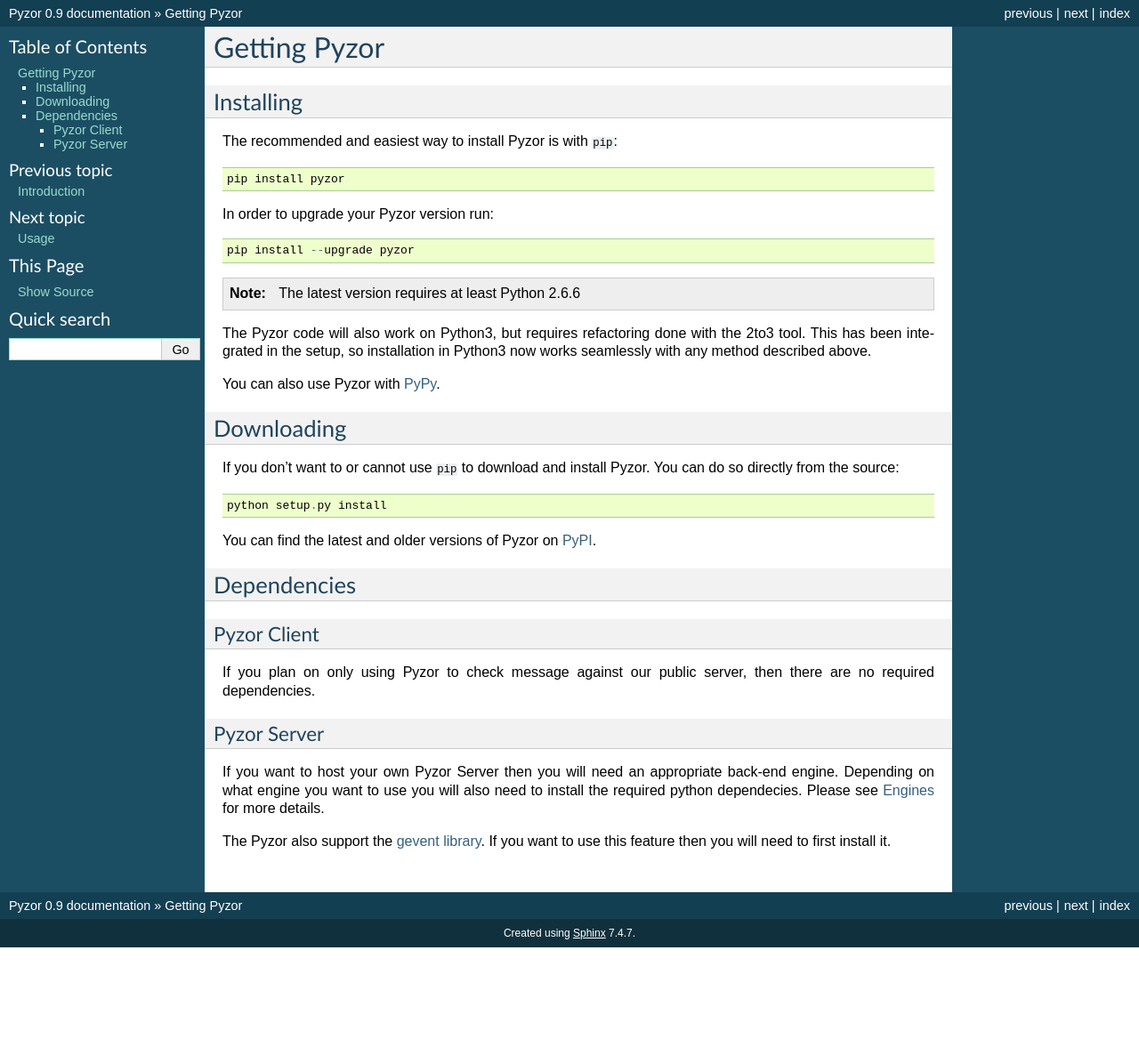
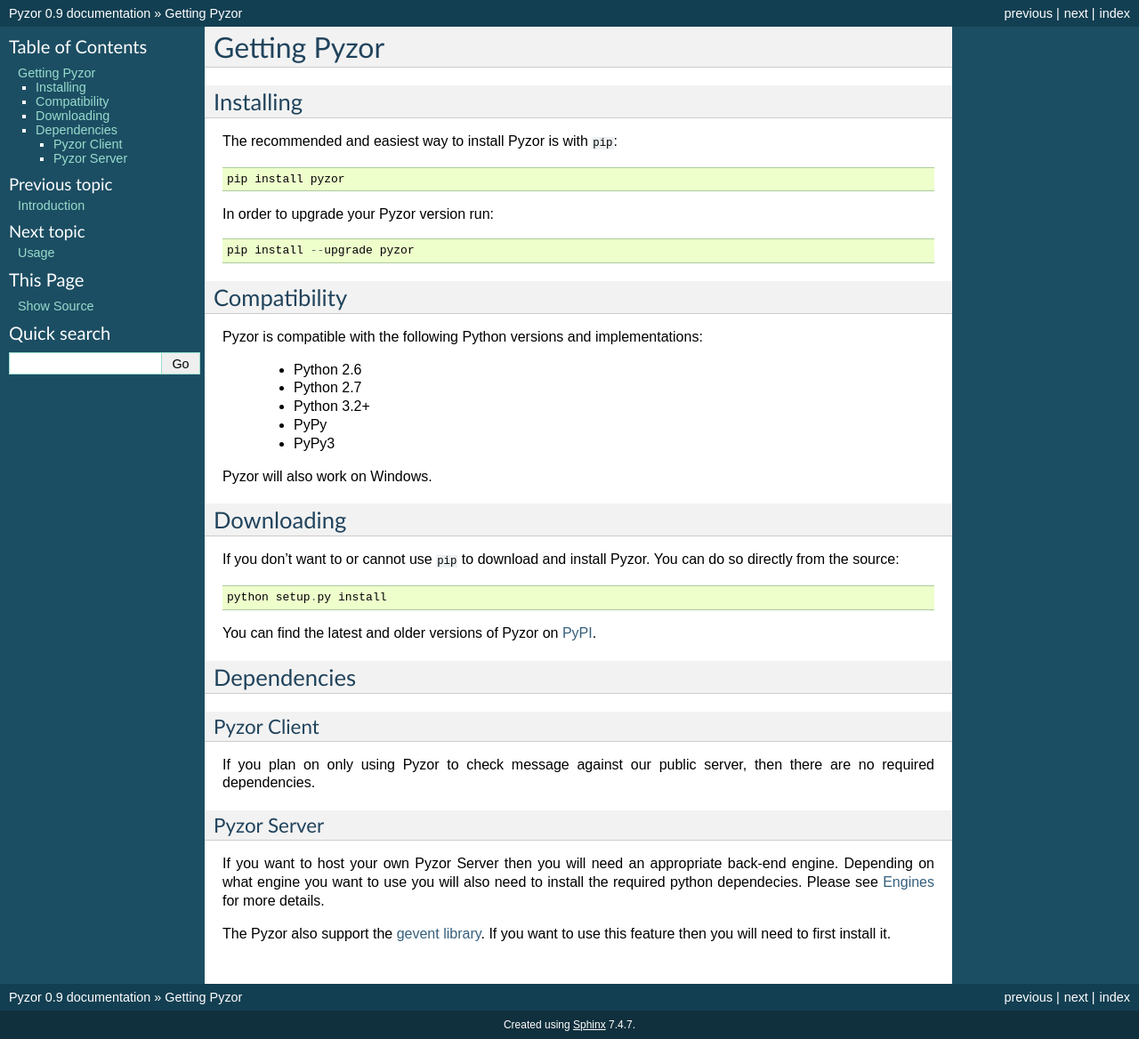
Before and after one commit to SpamExperts/pyzor, a Sphinx documentation site: the page built from docs/installation.rst, in a window 1280 px wide. Shown: the whole page at 89% size. Built offline with Sphinx 7.4.7, drawn with Linux system fonts in a browser that asks for light colours; before the commit the page ends 1065 px from its top, so only the background shows below that.

Commit message:
Refs. #24. Add full list of Python version on which Pyzor will work.

```diff
--- a/docs/installation.rst
+++ b/docs/installation.rst
@@ -11,15 +11,19 @@
 
     pip install --upgrade pyzor
 
-.. note::
 
-   The latest version requires at least Python 2.6.6
+Compatibility
+-------------
 
-The Pyzor code will also work on Python3, but requires refactoring done with
-the 2to3 tool. This has been integrated in the setup, so installation in
-Python3 now works seamlessly with any method described above.
+Pyzor is compatible with the following Python versions and implementations:
 
-You can also use Pyzor with `PyPy <http://pypy.org/>`_.
+   - Python 2.6
+   - Python 2.7
+   - Python 3.2+
+   - PyPy
+   - PyPy3
+
+Pyzor will also work on Windows.
 
 Downloading
 ------------
```
